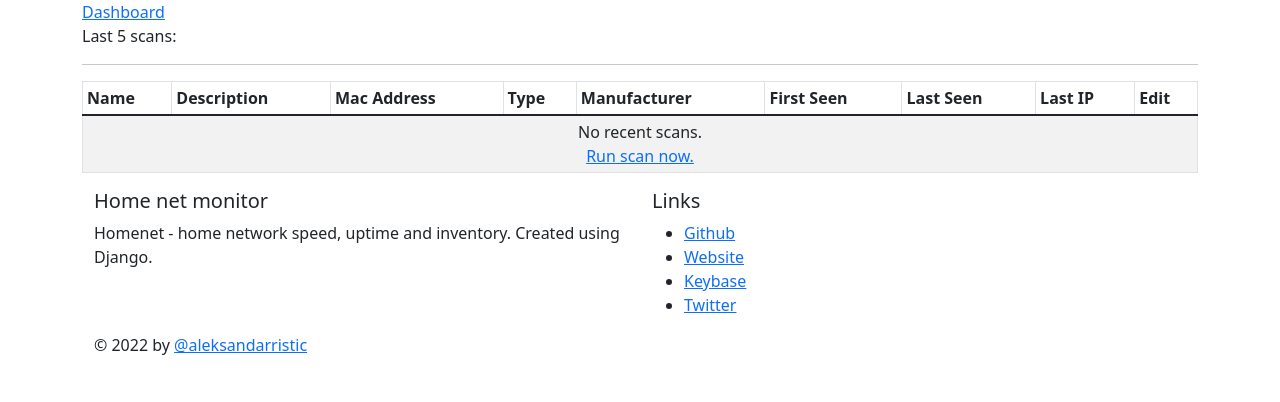
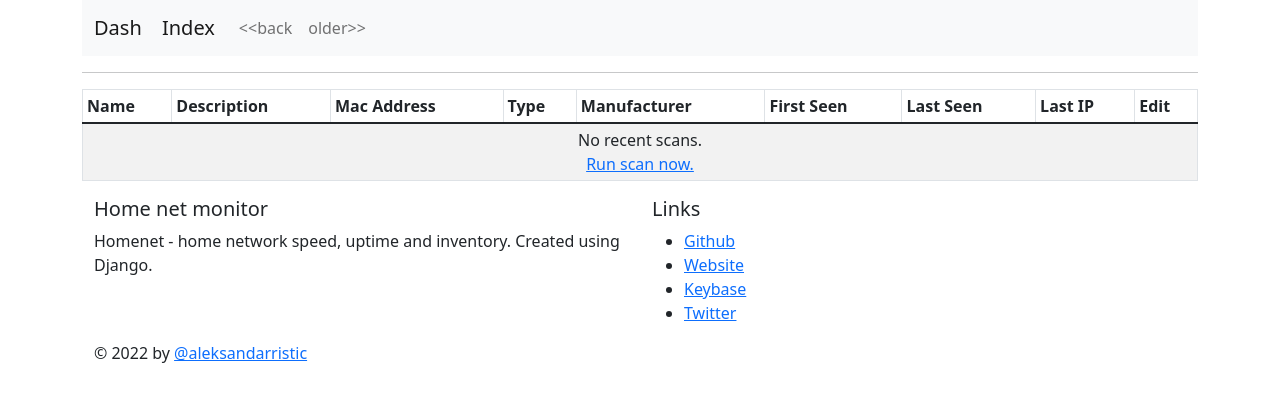
Before and after one commit to aleksandarristic/homenet, a Django app: page /monitor/?p=1 in a window 1280 px wide. Shown: the top 402 px of the page. Run offline with Django 3.2, Linux system fonts and the light colour scheme; data that the repository does not hold is empty.

Commit message:
Initial version of scans nav

```diff
--- a/monitor/templates/monitor/index.html
+++ b/monitor/templates/monitor/index.html
@@ -27,13 +27,8 @@ $(function(){
 {% endblock %}
 
 {% block content %}
-<a href="{% url 'dashboard:index' %}">Dashboard</a>
-<br/>
-<!--Last scan: {{ last_scan }}-->
-Last 5 scans:
-{% for scan in latest_scans %}
-<a href="{% url 'monitor:scan_details' scan.id %}">{{ scan }}</a>
-{% endfor %}
+{% include 'monitor/partials/scans_nav.html' %}
+
 <hr/>
 {% with entries=recent_devices %}
 {% include 'monitor/partials/device_table.html' %}
--- /dev/null
+++ b/monitor/templates/monitor/partials/scans_nav.html
@@ -0,0 +1,30 @@
+<nav class="navbar navbar-expand-lg navbar-light bg-light">
+  <div class="container-fluid">
+    <a class="navbar-brand" href="{% url 'dashboard:index' %}" title="Back to Dashboard">Dash</a>&nbsp;
+    <a class="navbar-brand" href="{% url 'monitor:index' %}">Index</a>
+    <button class="navbar-toggler" type="button" data-bs-toggle="collapse" data-bs-target="#navbarNav" aria-controls="navbarNav" aria-expanded="false" aria-label="Toggle navigation">
+      <span class="navbar-toggler-icon"></span>
+    </button>
+    <div class="collapse navbar-collapse" id="navbarNav">
+      <ul class="navbar-nav">
+        {% if menu_page == 0 %}
+          {% for item in menu_items %}
+          <li>
+            <a class="nav-link" aria-current="page" href="{% url 'monitor:scan_details' item.id %}?t={{ selected }}">{{ item.time }}</a>
+          </li>
+          {% endfor %}
+        {% else %}
+         <li class="nav-item">
+           <a class="nav-link" aria-current="page" href="{% url 'monitor:index' %}?p={{ menu_page|add:'-1' }}">&lt;&lt;back</a>
+         </li>
+          {% for item in menu_items %}
+          <li>
+            <a class="nav-link" aria-current="page" href="{% url 'monitor:scan_details' item.id %}?p={{ menu_page }}">{{ item.time }}</a>
+          </li>
+          {% endfor %}
+        {% endif %}
+        <a class="nav-link" aria-current="page" href="{% url 'monitor:index' %}?p={{ menu_page|add:'1' }}">older&gt;&gt;</a>
+      </ul>
+    </div>
+  </div>
+</nav>
--- a/monitor/templates/monitor/scan_details.html
+++ b/monitor/templates/monitor/scan_details.html
@@ -17,7 +17,7 @@
 {% block content %}
 <a href="{% url 'dashboard:index' %}">Dashboard</a>
 <hr/>
-<a href="{% url 'monitor:index' %}">Back to index</a>
+<a href="{% url 'monitor:index' %}?p={{ menu_page }}">Back to index</a>
 <br/>
 Scan details: {{ scan }}
 <hr/>
--- a/monitor/views.py
+++ b/monitor/views.py
@@ -15,7 +15,11 @@ log = logging.getLogger()
 
 @require_GET
 def index(request):
-    latest_scans = Scan.objects.all()[:5]
+    try:
+        menu_page = int(request.GET.get('p', 0))
+    except ValueError:
+        menu_page = 0
+
     try:
         last_scan = Scan.objects.latest('time')
     except Scan.DoesNotExist:
@@ -39,10 +43,14 @@ def index(request):
         recent_devices = last_scan.devices.all() if last_scan is not None else []
         start_time, end_time = None, None
 
+    offset = 5 * menu_page
+    menu_items = Scan.objects.all()[0+offset:5+offset]
+
     template = 'monitor/index.html'
     context = {
+        'menu_items': menu_items,
+        'menu_page': menu_page,
         'last_scan': last_scan,
-        'latest_scans': latest_scans,
         'recent_devices': recent_devices,
         'start_time': start_time,
         'end_time': end_time,
@@ -83,9 +91,14 @@ def scan_start(request):
 
 @require_GET
 def scan_details(request, device_id):
+    try:
+        menu_page = int(request.GET.get('p', 0))
+    except ValueError:
+        menu_page = 0
     scan = get_object_or_404(Scan, pk=device_id)
 
     context = {
+        'menu_page': menu_page,
         'scan': scan,
         'devices': scan.devices.all()
     }
```
